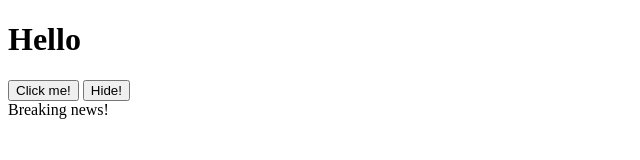
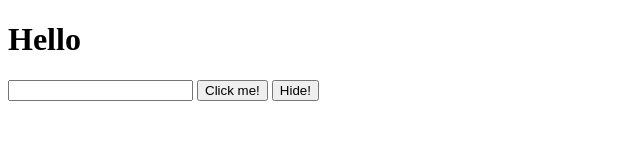
Before and after one commit to georgebarrett/notes_app, a website: page phase_two/event_listeners/index.html in a window 1280 px wide. Both pictures are taken after a click on the button "Click me!". Shown: the whole page, without its empty margins (0-640 px from the left). Drawn offline with Linux system fonts and the light colour scheme.

Commit message:
bundle.js updated. input field with id in index.html. displayMessage method now displays the message that is typed into the html input field. the input field empties after the 'Click me' button has been clicked. associated test modified in test file. running GREEN

```diff
--- a/phase_two/event_listeners/bundle.js
+++ b/phase_two/event_listeners/bundle.js
@@ -18,10 +18,11 @@
           });
         }
         displayMessage() {
-          console.log("Thanks for clicking me!");
+          const message = document.querySelector("#message-input").value;
           const messageElement = document.createElement("div");
           messageElement.id = "message";
-          messageElement.innerText = "Breaking news!";
+          messageElement.innerText = message;
+          document.querySelector("#message-input").value = "";
           document.querySelector("#main-container").append(messageElement);
         }
         hideMessage() {
--- a/phase_two/event_listeners/index.html
+++ b/phase_two/event_listeners/index.html
@@ -6,6 +6,7 @@
     <body>
       <h1>Hello</h1>
 
+      <input type="text" id="message-input" />
       <button id="show-message-button">Click me!</button>
       <button id="hide-message-button">Hide!</button>
 
```
Also changed, not shown: phase_two/event_listeners/messageView.js (+8 -2 lines), phase_two/event_listeners/messageView.test.js (+4 -1 lines).
